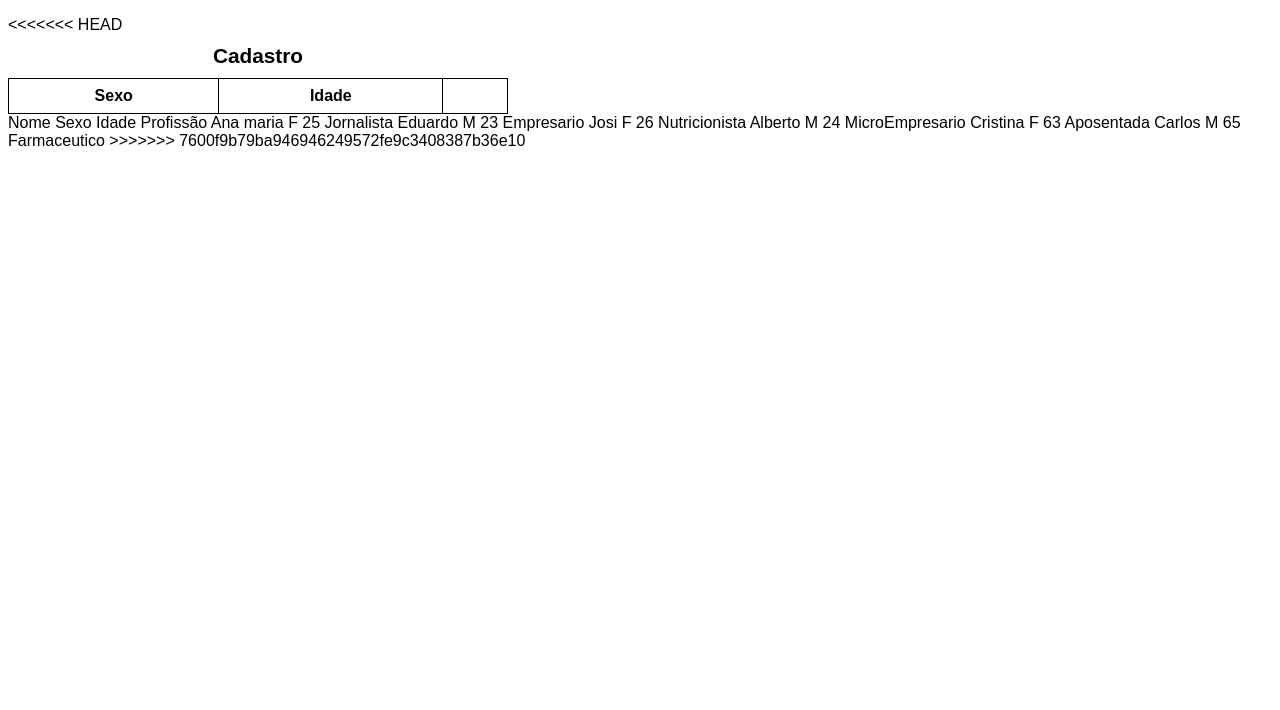
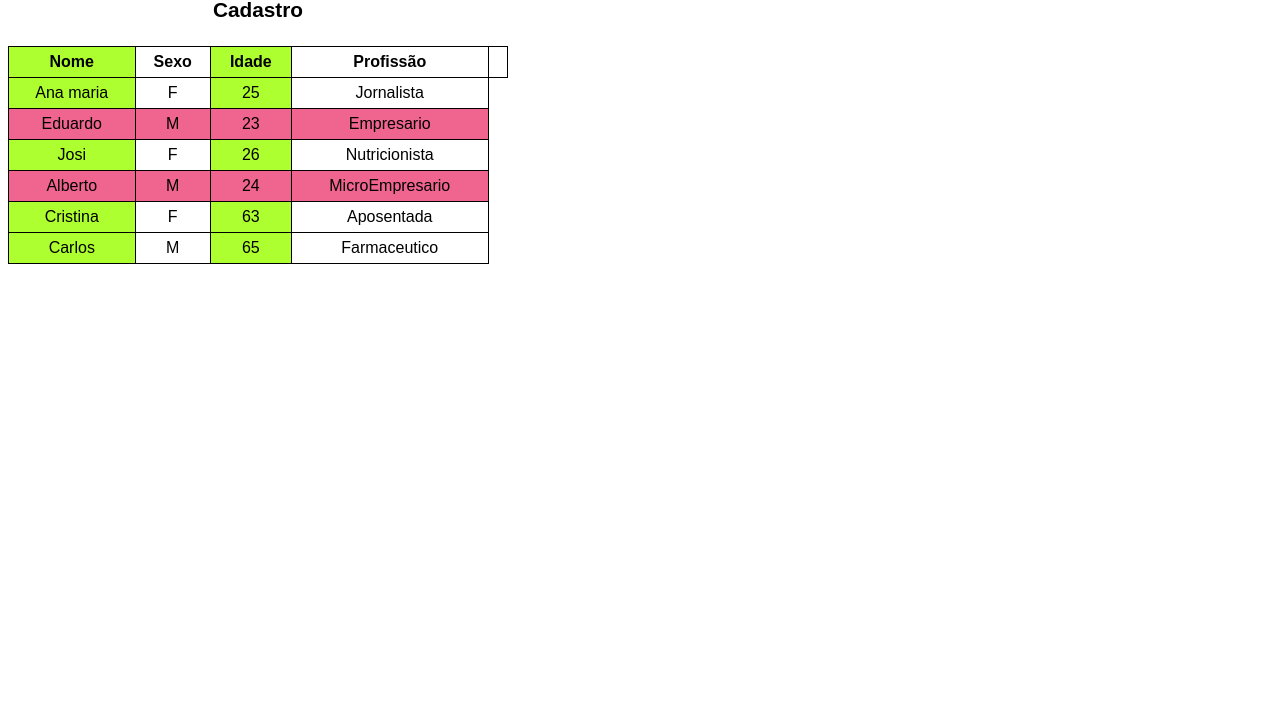
Before and after one commit to DUDUBR0202/html-css, a plain HTML site: page Exercicios/Ex023/tabela005.html in a window 1280 px wide. Shown: the part 90-800 px from the top of the page. Drawn offline with Linux system fonts and the light colour scheme.

Commit message:
consertando tabela

```diff
--- a/Exercicios/Ex023/tabela005.html
+++ b/Exercicios/Ex023/tabela005.html
@@ -3,9 +3,6 @@
 <head>
     <meta charset="UTF-8">
     <meta name="viewport" content="width=device-width, initial-scale=1.0">
-<<<<<<< HEAD
-    <tittle>Exercicio de tabela</title>
-=======
     <title>Exercicio de tabela</title>
     <style>
          body{
@@ -18,32 +15,27 @@
         caption{
             font-size: 1.3em;
             font-weight: bolder;
-            padding: 10px;
+            padding: 8px;
         }
 
         th, td{
             border: 1px solid black;
-            padding: 8px;
+            padding: 6px;
+            text-align: center;
         }
         tr.destaque{
-            background-color:red;
+            background-color:rgb(240, 101, 143);
         }
         .cnome, .cidade{
             background-color: greenyellow;
         }
 
     </style>
->>>>>>> 7600f9b79ba946946249572fe9c3408387b36e10
 </head>
 <body>
     <h1>Exercicio de tabela</h1>
     <table>
-<<<<<<< HEAD
         <caption>Cadastro</caption>
-        <th>Sexo</th>
-        <th>Idade</th>
-        <th></th>
-    </table>
         <colgroup>
             <col class="cnome">
             <col class="csexo">
@@ -68,7 +60,6 @@
                 <td>M</td>
                 <td>23</td>
                 <td>Empresario</td>
-
             </tr>
             <tr>
                 <td>Josi</td>
@@ -94,9 +85,7 @@
                 <td>65</td>
                 <td>Farmaceutico</td>
             </tr>
+            </table>
         </caption>
-    </table>
-
->>>>>>> 7600f9b79ba946946249572fe9c3408387b36e10
 </body>
 </html>
```
